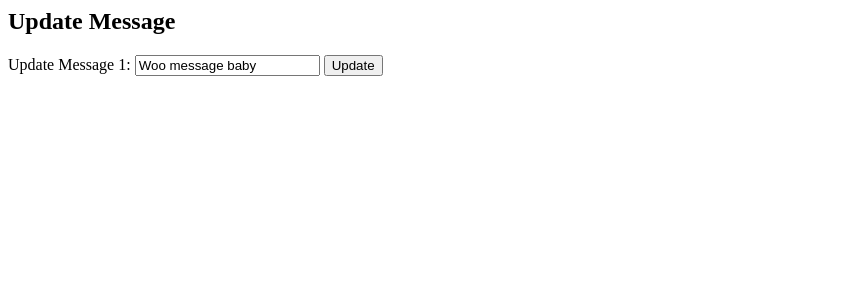
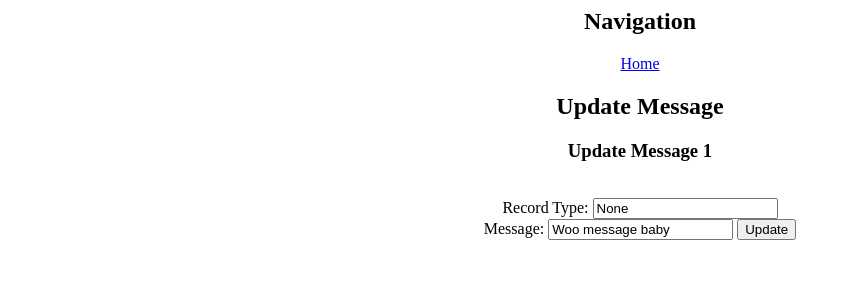
Before and after one commit to icefireturtle/legendparse, a Flask app: page /update/1 in a window 1280 px wide. Shown: the top 300 px of the page, without its empty margins (0-850 px from the left). Run offline with Flask 3, Linux system fonts and the light colour scheme.

Commit message:
added records to grab from update form to commit to db updates on app, requires both record type and message to commit otherwise redirect, added new field to update page for record type, add navigation, limited to 5 input for record type, tested updating record type and message successfully

```diff
--- a/legendparse/app.py
+++ b/legendparse/app.py
@@ -84,15 +84,16 @@ def delete_message(id):
 @app.route('/update/<int:id>')
 def message_update(id):
     message_id = Message.query.get_or_404(id)
-    return render_template('update.html', message=message_id.message, id=message_id.id)
+    return render_template('update.html', message=message_id.message, id=message_id.id, record_type=message_id.record_type)
 
 @app.route('/update/<int:id>', methods=["POST"])
 def update_message(id):
     update_time = datetime.now()
     new_message = request.form.get("message")
+    record_type = request.form.get("record_type")
 
-    if new_message is not None:
-        db.session.bulk_update_mappings(Message, [{'id': id, 'message': new_message, 'last_updated': update_time}])
+    if new_message is not None and record_type is not None:
+        db.session.bulk_update_mappings(Message, [{'id': id, 'record_type': record_type, 'message': new_message, 'last_updated': update_time}])
         db.session.commit()
         return redirect('/')
     else:
--- a/legendparse/templates/update.html
+++ b/legendparse/templates/update.html
@@ -3,11 +3,26 @@
         <title>Update Message</title>
     </head>
     <body>
-        <h2>Update Message</h2>
-        <form action="/update/{{id}}" method="POST">
-            <label>Update Message {{id}}:</label>
-            <input type="textarea" name="message" value="{{message}}">
-            <button type="submit">Update</button>
-        </form>
+        <div align="center">
+            <div align="center">
+                <h2>Navigation</h2>
+                <nav>
+                    <a href="/">Home</a>
+                </nav>
+            </div>
+            <div align="center">
+                <h2>Update Message</h2>
+                <form action="/update/{{id}}" method="POST">
+                    <h3>Update Message {{id}}</h3>
+                    <br />
+                    <label>Record Type:</label>
+                    <input type="textarea" name="record_type" value="{{record_type}}" maxlength=5>
+                    <br />
+                    <label>Message:</label>
+                    <input type="textarea" name="message" value="{{message}}">
+                    <button type="submit">Update</button>
+                </form>
+            </div>
+        </div>
     </body>
 </html>
```
Also changed, not shown: legendparse/var/app-instance/site.db.
